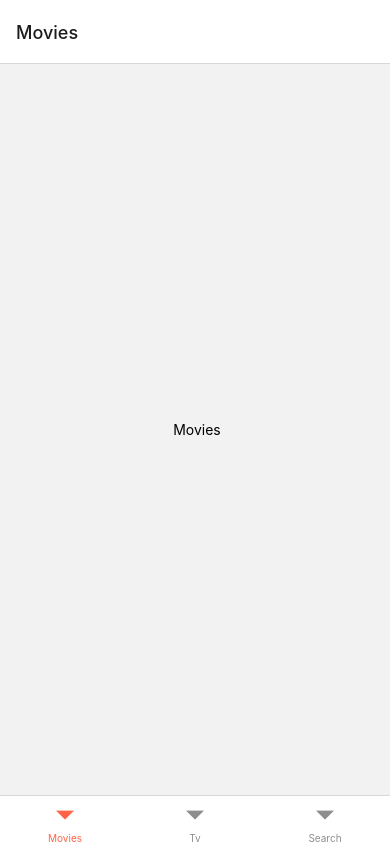
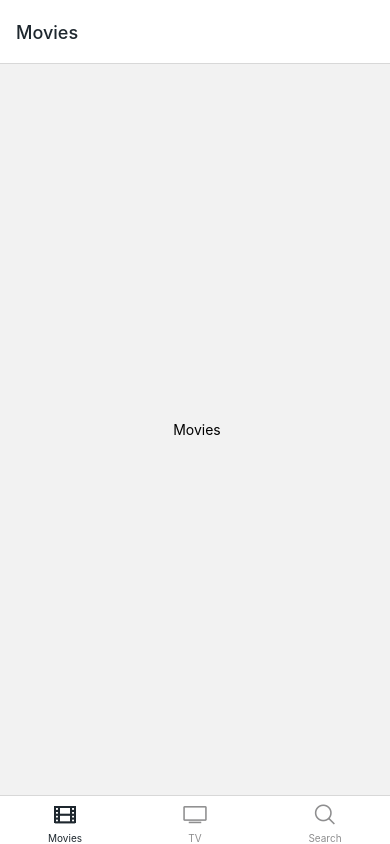
Before and after one commit to wonkwh/moviesReactNative, a React Native app: screen / in a window 390 px wide. Built offline with nearby package versions, Linux system fonts and the light colour scheme.

Commit message:
✨tab icon

```diff
--- /dev/null
+++ b/colors.js
@@ -0,0 +1,13 @@
+const colors = {
+  tintColor: "#ffa801",
+  backgroundColor: "#1e272e",
+  darkGrey: "#d2dae2",
+  lightGrey: "#808e9b",
+};
+
+export default colors;
+
+// export const YELLOW_COLOR = "#ffa801";
+// export const BLACK_COLOR = "#1e272e";
+// export const DARK_GREY = "#d2dae2";
+// export const LIGHT_GREY = "#808e9b";
--- a/navigation/tabs.js
+++ b/navigation/tabs.js
@@ -1,20 +1,62 @@
-import { createBottomTabNavigator } from "@react-navigation/bottom-tabs"
-import React from "react"
-import Movies from "../screens/movies"
-import Search from "../screens/search"
-import Tv from "../screens/tv"
+import { createBottomTabNavigator } from "@react-navigation/bottom-tabs";
+import React from "react";
+import Movies from "../screens/movies";
+import Search from "../screens/search";
+import Tv from "../screens/tv";
+import { useColorScheme } from "react-native";
+import Ionicons from "@expo/vector-icons/Ionicons";
+import colors from "../colors";
 
-const Tab = createBottomTabNavigator()
+const Tab = createBottomTabNavigator();
 
-const Tabs = () => (
-	<Tab.Navigator screenOptions = {{
-    tabBarActiveTintColor: "tomato",
-   }}
-   >
-    <Tab.Screen name="Movies" component={Movies} />
-    <Tab.Screen name="Tv" component={Tv} />
-    <Tab.Screen name="Search" component={Search} options = {{ headerTitleStyle: {color: "tomato"}}}/>
-  </Tab.Navigator>
-)
+const Tabs = () => {
+  const isDark = useColorScheme() === "dark";
+  return (
+    <Tab.Navigator
+      screenOptions={{
+        tabBarStyle: {
+          backgroundColor: isDark ? colors.backgroundColor : "white",
+        },
+        tabBarActiveTintColor: isDark
+          ? colors.tintColor
+          : colors.backgroundColor,
+        headerStyle: {
+          backgroundColor: isDark ? colors.backgroundColor : "white",
+        },
+        headerTitleStyle: {
+          color: isDark ? "white" : colors.backgroundColor,
+        },
+      }}
+    >
+      <Tab.Screen
+        name="Movies"
+        component={Movies}
+        options={{
+          tabBarIcon: ({ color, size }) => (
+            <Ionicons name="film-outline" color={color} size={size} />
+          ),
+        }}
+      />
+      <Tab.Screen
+        name="TV"
+        component={Tv}
+        options={{
+          tabBarIcon: ({ color, size }) => (
+            <Ionicons name="tv-outline" color={color} size={size} />
+          ),
+        }}
+      />
+      <Tab.Screen
+        name="Search"
+        component={Search}
+        options={{
+          tabBarIcon: ({ color, size }) => (
+            <Ionicons name={"search-outline"} color={color} size={size} />
+          ),
+        }}
+      />
+    </Tab.Navigator>
+  );
+};
 
-export default Tabs
+export default Tabs;
```
